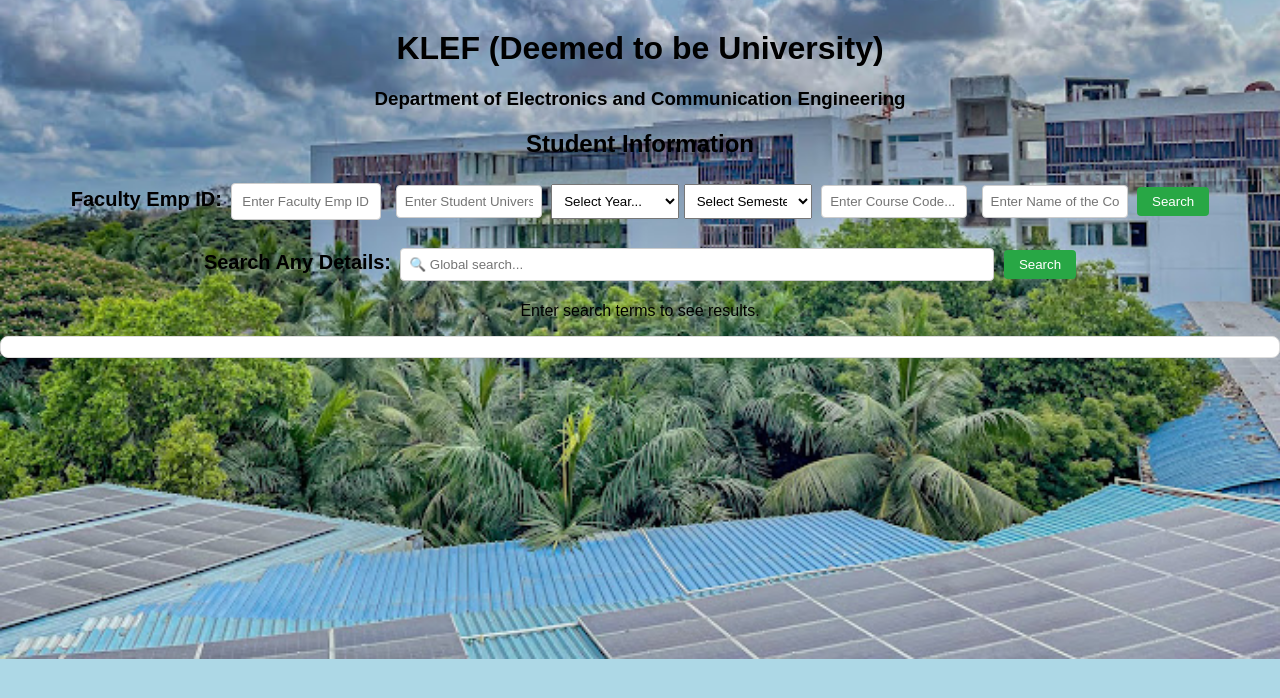
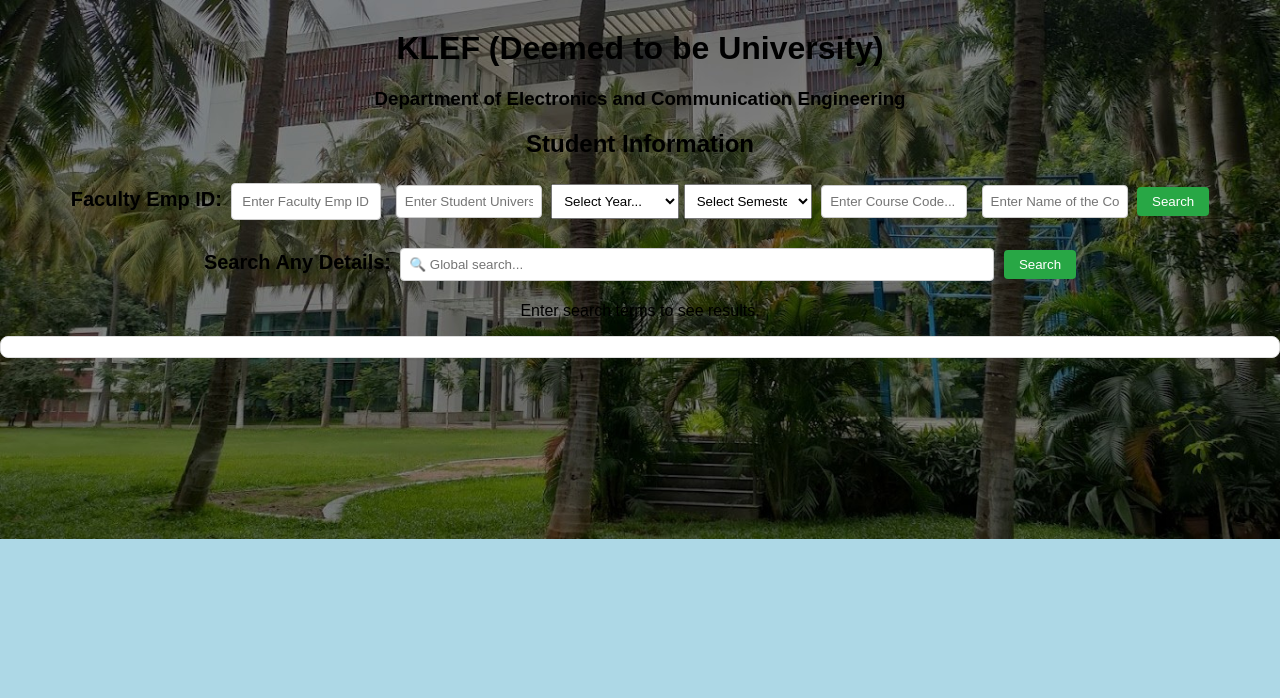
Before and after one commit to klef-ece/student_info, a plain HTML site: page index.html in a window 1280 px wide. Drawn offline with Linux system fonts and the light colour scheme.

Commit message:
Update index.html

```diff
--- a/index.html
+++ b/index.html
@@ -95,7 +95,7 @@
 body {
   margin: 0;
   padding: 0;
-  background-image: url('https://raw.githubusercontent.com/klef-ece/student_info/main/unnamed.jpg');
+  background-image: url('https://raw.githubusercontent.com/klef-ece/student_info/main/updatedimage.jpg');
   background-size: cover;
   background-position: center;
   background-repeat: no-repeat;
```
